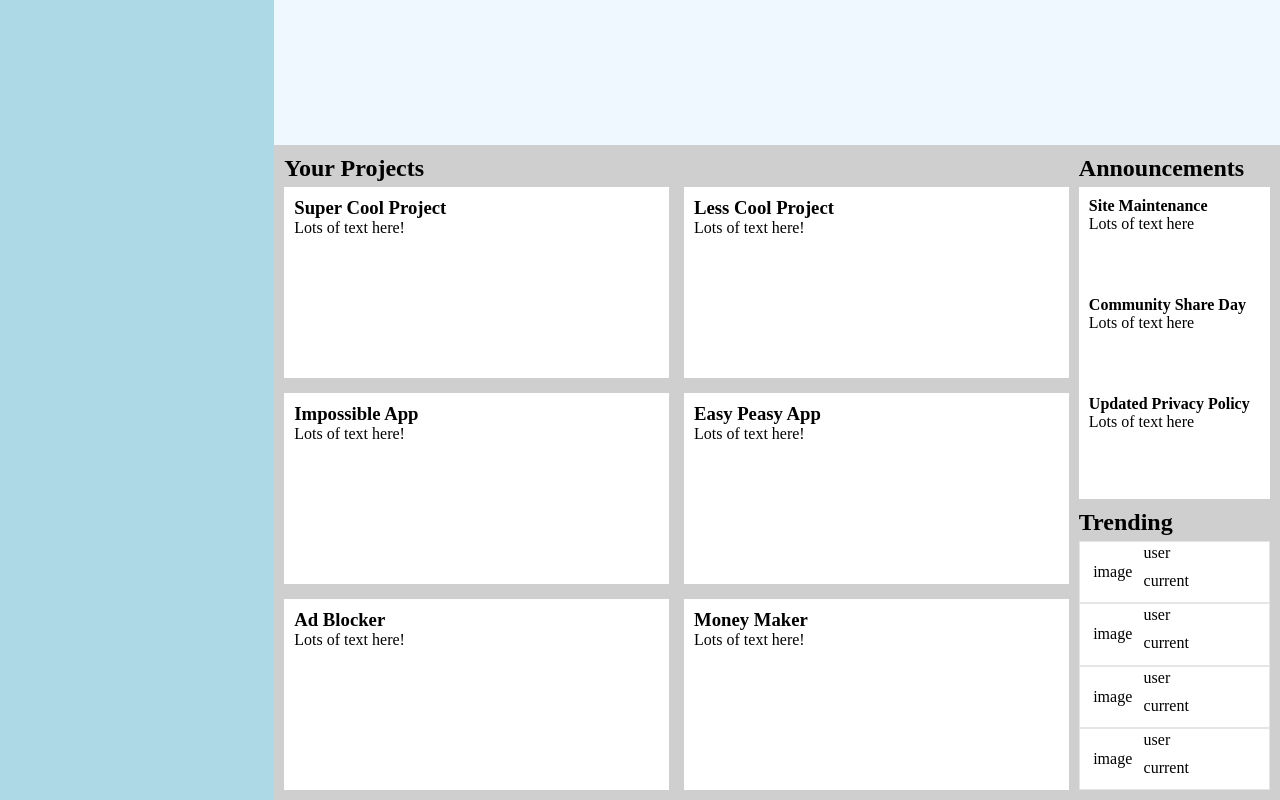
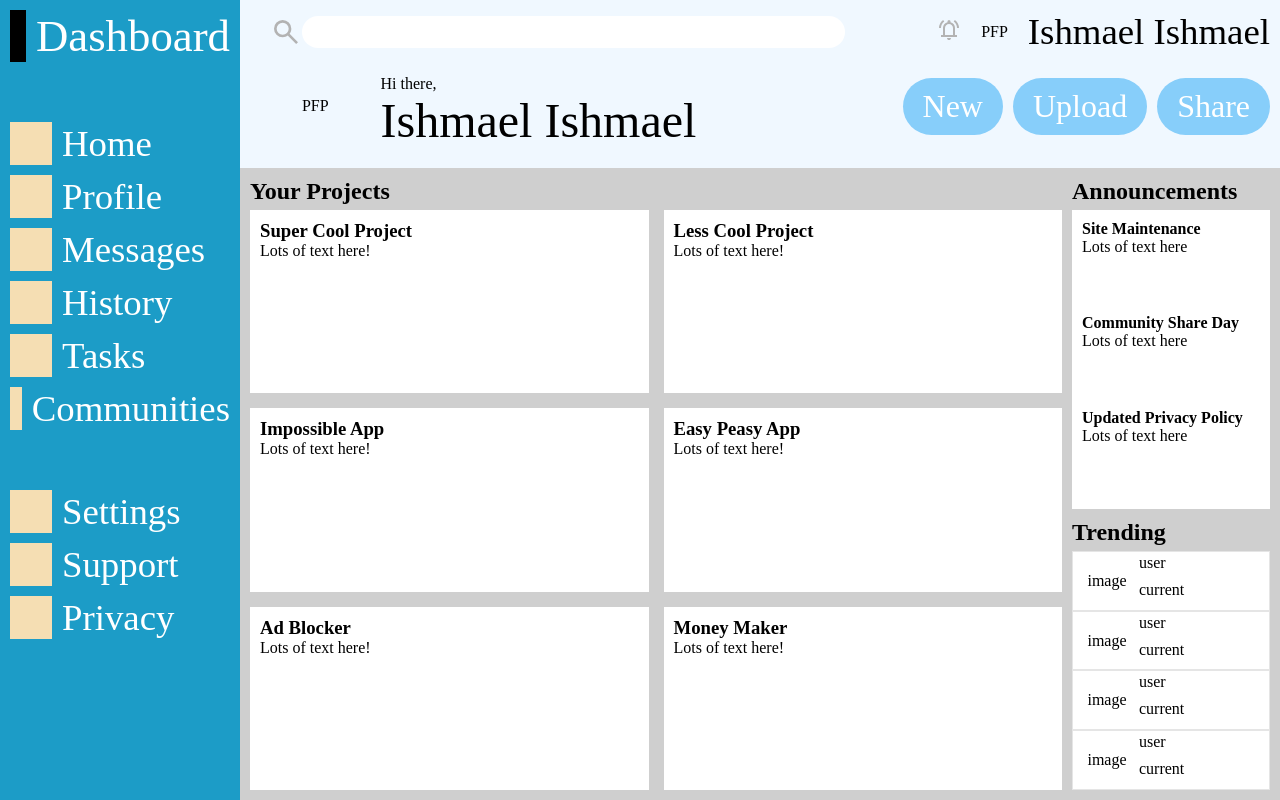
Before and after one commit to Ishm4el/Admin-Dashboard, a plain HTML site: page index.html in a window 1280 px wide. Drawn offline with Linux system fonts and the light colour scheme.

Commit message:
Completely arranged the entire site; finished filling side-bar and top-bar. However, this was done with placeholders. TODO: replace placeholders with icons and images, and do some polishing.

```diff
--- a/index.html
+++ b/index.html
@@ -9,28 +9,76 @@
 <body>
     <div class="sidebar">
         <div class="titlebar">
-
+            <div class="temp-logo"></div>
+            <a href="">Dashboard</a>
         </div>
         <div class="navigation">
-
+            <div class="navigation-link">
+                <div class="temp-icon"></div>
+                <a href="">Home</a>
+            </div>
+            <div class="navigation-link">
+                <div class="temp-icon"></div>
+                <a href="">Profile</a>
+            </div>
+            <div class="navigation-link">
+                <div class="temp-icon"></div>
+                <a href="">Messages</a>
+            </div>
+            <div class="navigation-link">
+                <div class="temp-icon"></div>
+                <a href="">History</a>
+            </div>
+            <div class="navigation-link">
+                <div class="temp-icon"></div>
+                <a href="">Tasks</a>
+            </div>
+            <div class="navigation-link">
+                <div class="temp-icon"></div>
+                <a href="">Communities</a>
+            </div>
         </div>
         <div class="help">
-
+            <div class="navigation-link">
+                <div class="temp-icon"></div>
+                <a href="">Settings</a>
+            </div>
+            <div class="navigation-link">
+                <div class="temp-icon"></div>
+                <a href="">Support</a>
+            </div>
+            <div class="navigation-link">
+                <div class="temp-icon"></div>
+                <a href="">Privacy</a>
+            </div>
         </div>
     </div>
     <div class="topbar">
         <div class="topbar-top">
             <div class="topbar-searchbar">
+                <form action="">
+                    <button></button>
+                    <input type="text" name="" id="">
+                </form>
             </div>
             <div class="topbar-userspace">
+                <div class="notifications"><a href="" class="notification-link"><img src="bell.svg" alt=""></a></div>
+                <div class="pfp">PFP</div>
+                <div class="topbar-username">Ishmael Ishmael</div>
             </div>
         </div>
-        <div class="topbar-top user-engage">
+        <div class="topbar-bottom user-engage">
+            <div class="user-engage-pfp">PFP</div>
             <div class="user-engage-greeting">
-
+                <p>Hi there,</p>
+            </div>
+            <div class="user-engage-username">
+                <p>Ishmael Ishmael</p>
             </div>
             <div class="user-engage-buttons">
-
+                <a href="" id="new">New</a>
+                <a href="" id="upload">Upload</a>
+                <a href="" id="share">Share</a>
             </div>
         </div>
     </div>
--- a/style.css
+++ b/style.css
@@ -10,19 +10,158 @@ html {
 body {
     height: 100%;
     display: grid;
-    grid-template: 2fr 9fr /  3fr 11fr;
+    grid-template: 2fr 9fr /  3fr 13fr;
 }
 
+/* Side-bar Styling */
 .sidebar {
-    background-color: lightblue;
-    width: 100%;
+    background-color: rgb(28, 156, 199);
     grid-row: 1 / 3;
+    display: grid;
+    grid-template-rows: 1fr 1fr 15fr;
+    gap: 5vh;
 }
 
+.navigation-link, .titlebar {
+    display: grid;
+    grid-template-columns: 1fr 4fr;
+    gap: 10px;
+    margin: 10px;
+}
+
+.temp-icon {
+    background-color: wheat;
+}
+
+.temp-logo {
+    background-color: black;
+}
+
+.titlebar>a {
+    font-size: 2.8em;
+}
+.navigation-link>a {
+    font-size: 2.3em;
+}
+a {
+    text-decoration: none;
+    color: white;
+}
+
+/* Topbar Styline */
 .topbar {
     background-color: aliceblue;
+    display: grid;
+    grid-template-rows: 5vh 1fr;
+    padding: 10px;
+    gap: 5px;
 }
 
+form {
+    padding-left: 20px;
+    display: grid;
+    grid-template-columns: 4vh 1fr;
+}
+
+.topbar-top {
+    display: grid;
+    grid-template-columns: 7fr 5fr;
+    align-items: center;
+}
+
+form > input {
+    border: none;
+    border-radius: 30px;
+    padding-left: 7px;
+}
+
+button {
+    background-image: url("magn.svg");
+    background-position: right;
+    background-repeat: no-repeat;
+    background-size: contain;
+    height: 0;
+    padding-bottom: 100%;
+    width: 100%;
+    background-color: aliceblue;
+    border: none;
+}
+
+button:hover {
+    background-image: url(magnFocus.svg);
+    cursor: pointer;
+}
+
+form > input:hover {
+    border: 1px solid rgba(0, 0, 0, 0.1);
+}
+
+.topbar-userspace {
+    display: grid;
+    grid-template-columns: 1fr auto auto;
+    gap: 20px;
+    align-items: center;
+    justify-items: end;
+}
+
+.topbar-username {
+    font-size: 2.3em;
+    text-align: right;
+}
+
+.notifications img:hover {
+    background-color: rgb(231, 231, 255);
+    border-radius: 40px;
+}
+
+
+.topbar-bottom {
+    display: grid;
+    grid-template: 1fr 2fr / 1fr 4fr 2fr;
+    padding: 10px 0px;
+}
+
+.user-engage-pfp {
+    grid-row: span 2;
+    place-self: center;
+}
+
+.user-engage-greeting {
+    position: relative;
+}
+.user-engage-greeting > p{
+    position: absolute;
+    bottom: 0;
+    width: 100%;
+}
+
+.user-engage-username {
+    grid-column: 2 / 3;
+    grid-row: 2 / 3;
+    font-size: 3.0em;
+}
+
+.user-engage-buttons {
+    display: grid;
+    grid-template-columns: 1fr 1fr 1fr;
+    gap: 10px;
+    justify-self: end;
+}
+
+.user-engage-buttons a {
+    background-color: lightskyblue;
+    border-radius: 30px;
+    padding: 10px 20px;
+
+    font-size: 2em;
+    place-self: center;
+}
+
+.user-engage-buttons {
+    grid-area: 1 / 3 / 3 / 4;
+}
+
+/* Dashboard Styling */
 .dashboard-main {
     background-color: rgb(207, 207, 207);
     display: grid;
```
Also changed, not shown: bell.svg (added), bellFocus.svg (added), magn.png (added), magn.svg (added), magnFocus.svg (added), 1 other file.
